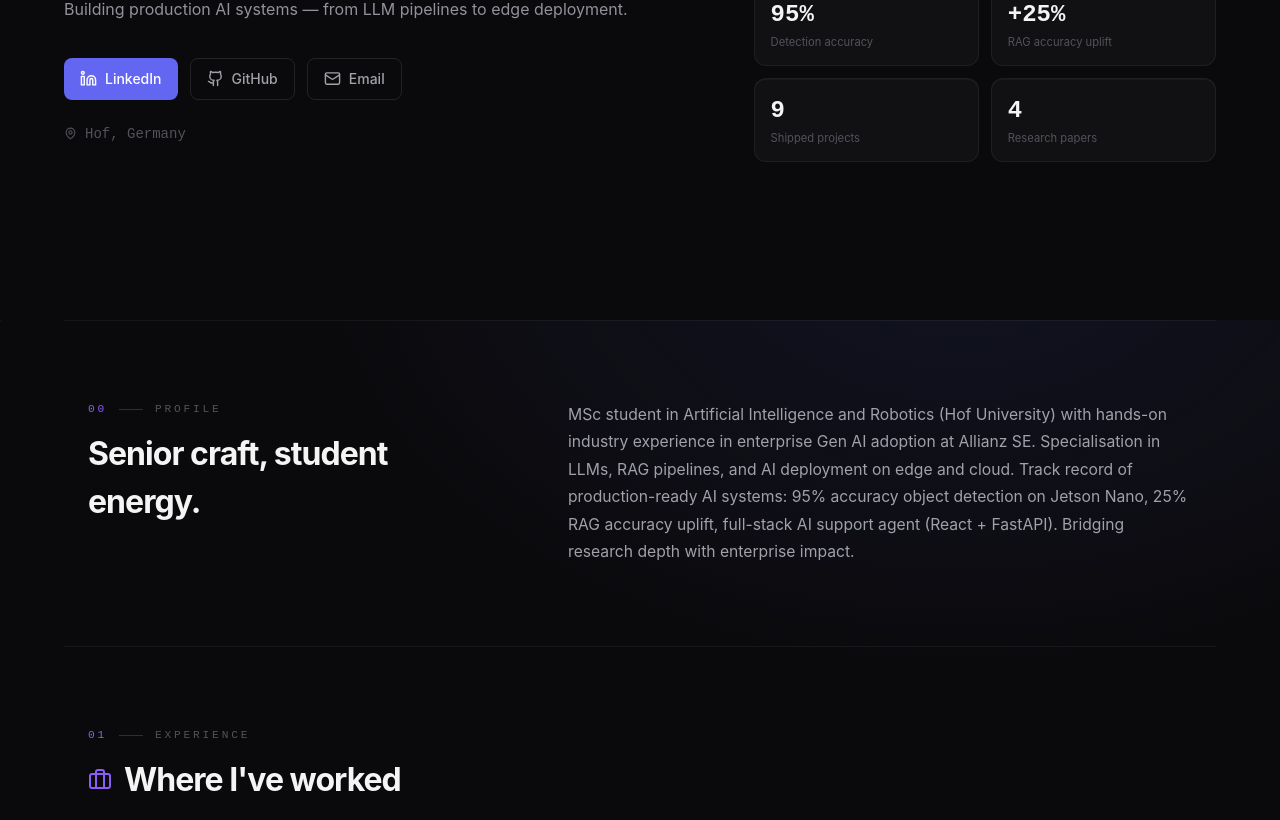
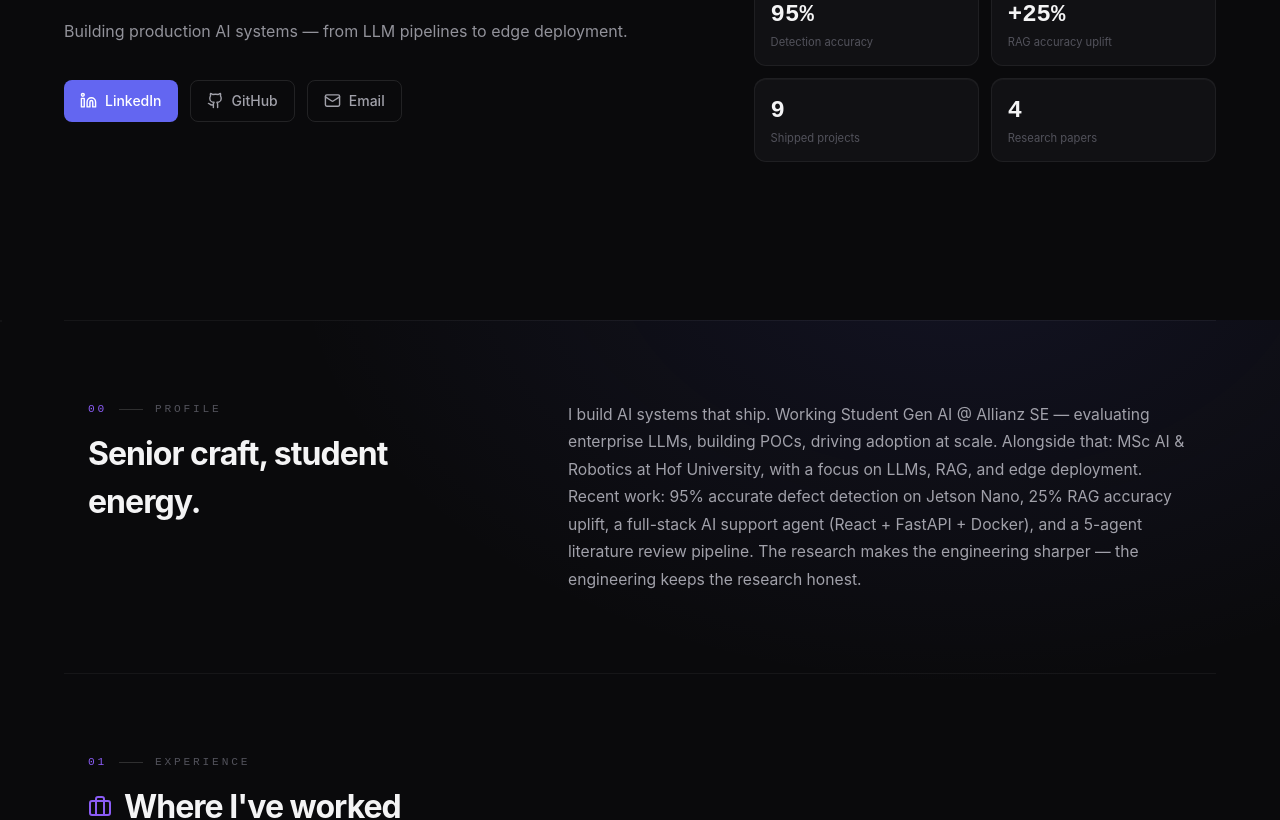
Before and after one commit to AniketDeshpande-23/AniketDeshpande-23.github.io, a Next.js app: page / in a window 1280 px wide. Shown: the part 480-1300 px from the top of the page. Built offline with nearby package versions, Linux system fonts and the light colour scheme.

Commit message:
Remove location; rewrite summary — senior craft tone

```diff
--- a/app/data.ts
+++ b/app/data.ts
@@ -3,11 +3,10 @@ export const PROFILE = {
   title: 'AI Engineer · MSc AI & Robotics · Working Student Gen AI @ Allianz',
   tagline: 'Building production AI systems — from LLM pipelines to edge deployment.',
   email: 'deshpandeaniket8055@gmail.com',
-  location: 'Hof, Germany',
   linkedin: 'https://linkedin.com/in/deshpandeaniket8055',
   github: 'https://github.com/AniketDeshpande-23',
   summary:
-    'MSc student in Artificial Intelligence and Robotics (Hof University) with hands-on industry experience in enterprise Gen AI adoption at Allianz SE. Specialisation in LLMs, RAG pipelines, and AI deployment on edge and cloud. Track record of production-ready AI systems: 95% accuracy object detection on Jetson Nano, 25% RAG accuracy uplift, full-stack AI support agent (React + FastAPI). Bridging research depth with enterprise impact.',
+    'I build AI systems that ship. Working Student Gen AI @ Allianz SE — evaluating enterprise LLMs, building POCs, driving adoption at scale. Alongside that: MSc AI & Robotics at Hof University, with a focus on LLMs, RAG, and edge deployment. Recent work: 95% accurate defect detection on Jetson Nano, 25% RAG accuracy uplift, a full-stack AI support agent (React + FastAPI + Docker), and a 5-agent literature review pipeline. The research makes the engineering sharper — the engineering keeps the research honest.',
 }
 
 export const EXPERIENCE = [
--- a/app/page.tsx
+++ b/app/page.tsx
@@ -283,9 +283,6 @@ function Hero() {
             </a>
           </div>
 
-          <p className="mt-6 flex items-center gap-2 text-sm text-ink-muted font-mono">
-            <MapPin size={13} /> {PROFILE.location}
-          </p>
         </motion.div>
 
         {/* Right — terminal identity panel */}
@@ -802,7 +799,6 @@ function Contact() {
             <h2 className="section-title">Let&apos;s build something.</h2>
             <p className="mt-4 text-ink-soft leading-relaxed max-w-md">
               Open to AI/ML engineering roles, research collaboration, and hard problems worth solving.
-              Based in {PROFILE.location}.
             </p>
           </div>
           <div className="space-y-3">
```
Also changed, not shown: 1 other file (tests, documents, lock files or other folders).
